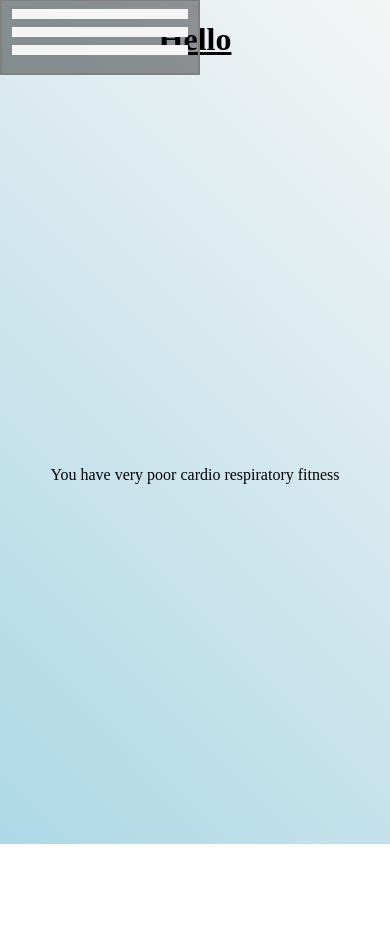
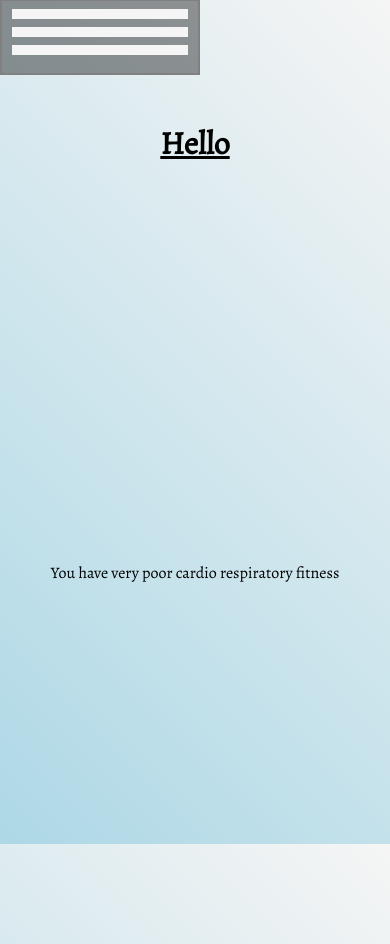
Before and after one commit to damatoaj/fitTest, a React (Create React App) app: page /treadmill-protocols/bruce/results in a window 390 px wide. Before the commit the page ends 844 px from the top, so only its background shows below. Built offline with nearby package versions, Linux system fonts and the light colour scheme.

Commit message:
Added a new font

```diff
--- a/public/index.html
+++ b/public/index.html
@@ -8,6 +8,10 @@
       name="description"
       content="Web site created using create-react-app"
     />
+    <!-- Google Fonts-->
+    <link rel="preconnect" href="https://fonts.googleapis.com">
+    <link rel="preconnect" href="https://fonts.gstatic.com" crossorigin>
+    <link href="https://fonts.googleapis.com/css2?family=Alegreya&display=swap" rel="stylesheet">
     <link rel="apple-touch-icon" href="%PUBLIC_URL%/logo192.png" />
     <!--
       manifest.json provides metadata used when your web app is installed on a
--- a/src/CSS/App.css
+++ b/src/CSS/App.css
@@ -1,5 +1,6 @@
 * {
   box-sizing: border-box;
+  font-family: 'Alegreya', serif;
 }
 
 html {
@@ -35,3 +36,9 @@ header li {
   padding: 10px;
   list-style: none;
 }
+
+@media only screen and (max-width: 400px) {
+  body {
+    margin-top: 100px;
+  }
+}
```
